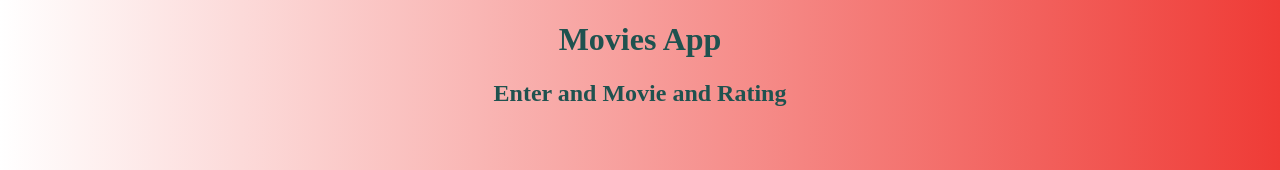
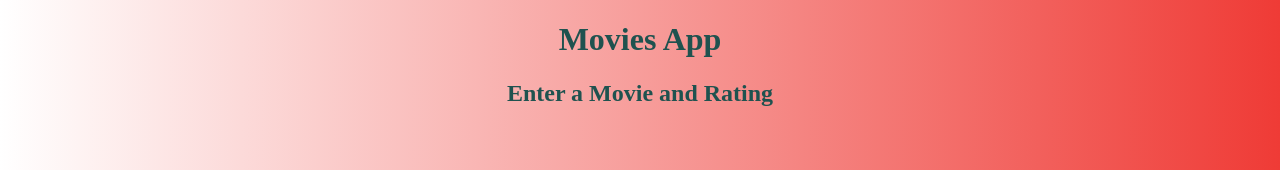
Before and after one commit to CodeOverGeo/jquery-dom, a plain HTML site: page Part_Two/index.html in a window 1280 px wide. Shown: the top 170 px of the page. Drawn offline with nearby package versions, Linux system fonts and the light colour scheme.

Commit message:
Changed a word in the heading

```diff
--- a/Part_Two/index.html
+++ b/Part_Two/index.html
@@ -9,7 +9,7 @@
   </head>
   <body>
     <h1>Movies App</h1>
-    <h2>Enter and Movie and Rating</h2>
+    <h2>Enter a Movie and Rating</h2>
     <div>
       <form action="" id="form">
         <div>
```
